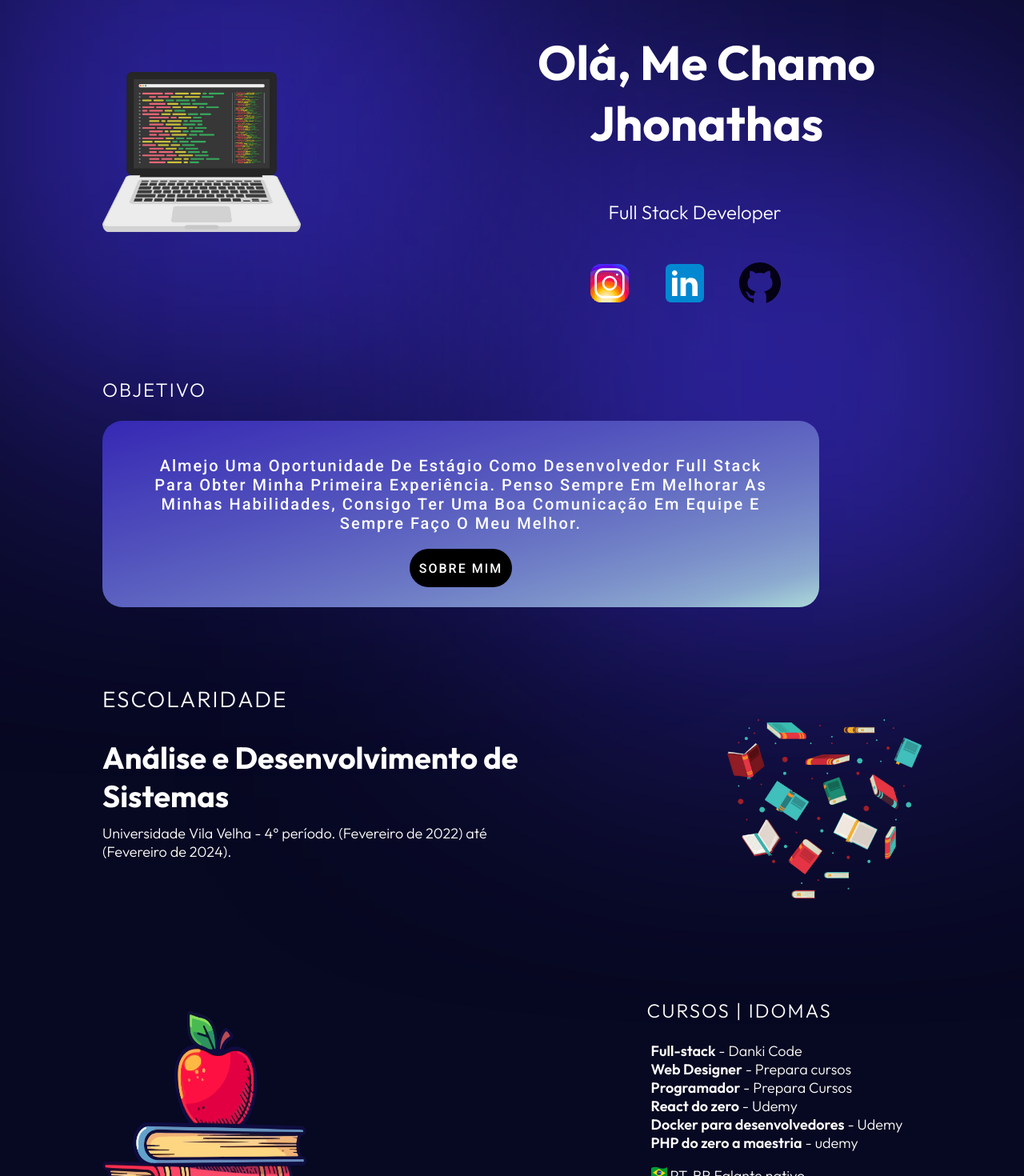
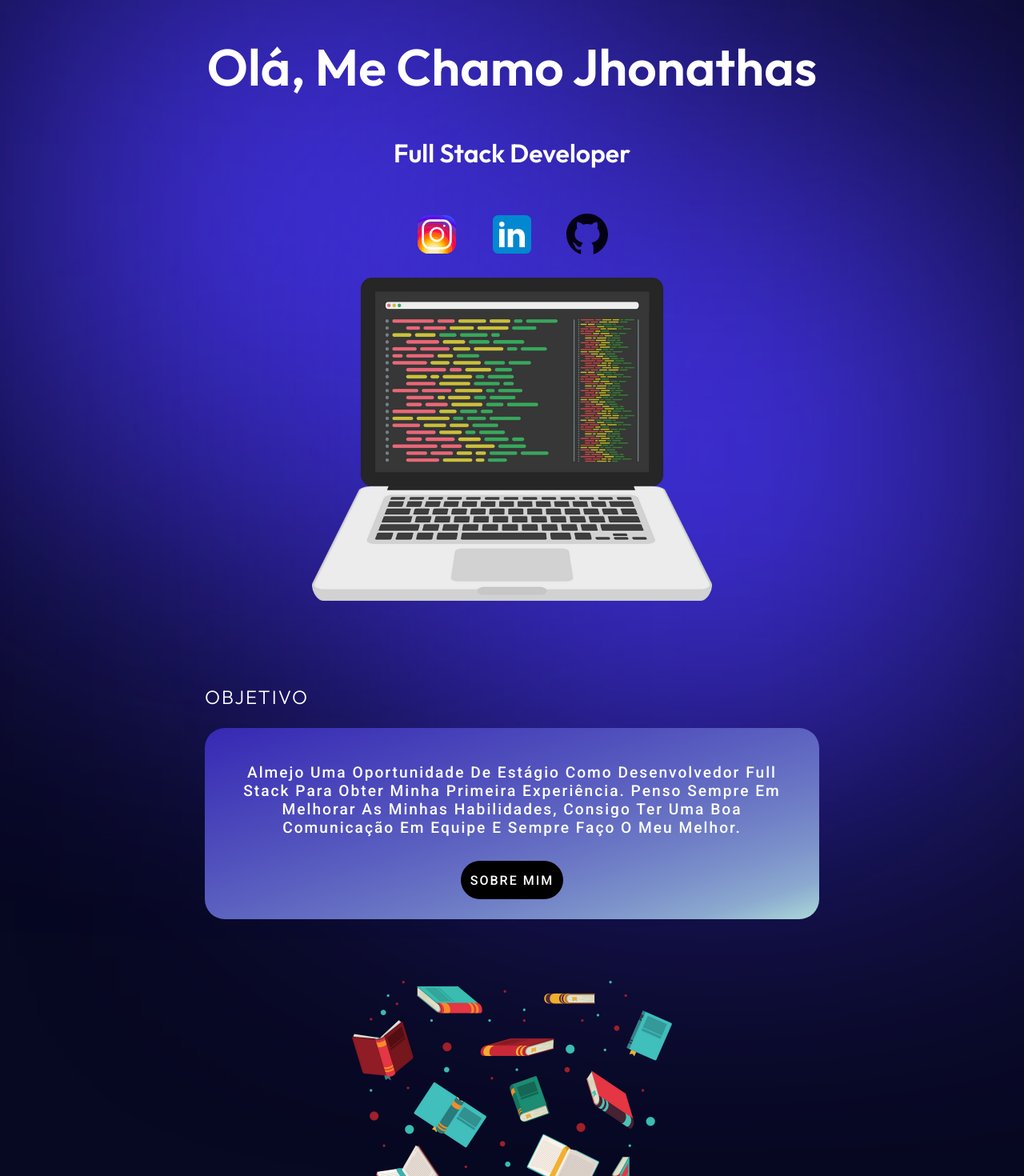
Before and after one commit to DevJhonathas/Portfolio2024, a React (Create React App) app in the folder frontend/: page / in a window 1280 px wide. Shown: the part 120-1590 px from the top of the page at 80% size. Built offline with nearby package versions, Linux system fonts and the light colour scheme.

Commit message:
Consertando responsividade Home, About

```diff
--- a/frontend/src/components/MessageText.css
+++ b/frontend/src/components/MessageText.css
@@ -26,7 +26,7 @@
     }
 
     .messageText p{
-        width: 70vw;
+        max-width: 70vw;
         font-size: 1.5em;
     }
 }
--- a/frontend/src/components/MessageWithButton.css
+++ b/frontend/src/components/MessageWithButton.css
@@ -13,13 +13,12 @@
 .component_text p {
     text-align: center;
     margin: 0px 200px 0px 200px;
-    padding-bottom: 20px;
     text-transform: capitalize;
     font-weight: 500;
 }
 
 .component_text ul{
-    margin: 0px 0px 20px 0px;
+    margin: 2% 0px 20px 0px;
     padding: 0px;
 }
 
@@ -52,7 +51,16 @@
     color: #ffff;
     text-decoration: none;
 }
+@media (max-width: 1350px){
+    .component_text p{
+        margin: 0px 20px 0px 20px;
+    }
 
+    .component_text ul{
+        margin: 4% 0px 20px 0px;
+        padding: 0px;
+    }
+}
 @media (max-width: 1024px){
     .button{
         font-size: 1em;
--- a/frontend/src/global.css
+++ b/frontend/src/global.css
@@ -8,6 +8,7 @@
 html, body{
   padding: 0;
   margin: 0;
+  box-sizing: border-box;
 }
 
 body{
@@ -21,12 +22,12 @@ h1, h2, h3, p{
 }
 
 .container{
- margin: 32px 10% 50px 10%;
+ margin: 32px 20% 50px 20%;
 }
 
 .circle_shape{
-  width: 580px;
-  height: 580px;
+  width: 780px;
+  height: 780px;
   box-shadow: inset 0px 0px 200px 525px rgb(74, 55, 249, .9);
   position: absolute;
 }
@@ -77,6 +78,7 @@ h1, h2, h3, p{
   display: flex;
   flex-direction: column;
   align-items: center;
+  text-transform: capitalize;
 }
 
 .text_about_me h1{
@@ -88,9 +90,23 @@ h1, h2, h3, p{
 .text_about_me p{
   font-size: 2em;
   font-weight: 600;
-  max-width: 20vw;
-  text-align: center;
-  margin-top: -10%;
+  max-width: 25vw;
+  text-align: center;}
+
+@media (max-width: 1440px){
+  .text_about_me h1{
+      font-size: 4em;
+  }
+
+  .text_about_me p{
+      font-size: 2em;
+  }
+}
+
+@media (max-width: 1280px){
+  .text_about_me h1{
+    padding: 0px;
+  }
 }
 
 @media (max-width: 768px){
@@ -111,4 +127,15 @@ h1, h2, h3, p{
   .img_icons_rede_sociais{
     width: 20vw;
   }
+
+  .text_about_me h1{
+    margin-top: 10px;
+    font-size: 4em;
+    margin-bottom: -20px;
+  }
+
+  .text_about_me p{
+      font-size: 1.5em;
+      max-width: 70vw;
+  }
 }
--- a/frontend/src/pages/About/About.jsx
+++ b/frontend/src/pages/About/About.jsx
@@ -79,8 +79,8 @@ const About = () => {
           <img src={apple_with_books} className="img_books_and_apple" alt="apple_with_books" />
         </div>
         <div className="subtitle courses_text_about">
-            <h3>Cursos | idomas</h3>
             <ul className='courses_list'>
+              <h3>Cursos | idomas</h3>
               <li><span>Full-stack</span> - Danki Code</li>
               <li><span>Web Designer</span> - Prepara cursos</li>
               <li><span>Programador</span> - Prepara Cursos</li>
--- a/frontend/src/pages/Home/Home.css
+++ b/frontend/src/pages/Home/Home.css
@@ -1,58 +1,28 @@
 .container_home{
     position: relative;
-    display: flex;
-    flex-direction: column;
-    justify-content: center;
 }
 
-.container_home p{
-    color: #ffff;
+.section_hero_home{
+    display: flex;
+    flex-direction: row;
+    align-items: center;
+    flex-wrap: nowrap;
+    justify-content: space-between;
 }
 
-.section_hero{
-    display: flex;
-    flex-direction: row;
-    column-gap: 33%;
-}
-
-.Component_message_text{
-    font-size: 2.5em;
-    font-weight: 400;
-    justify-content: center;
-    align-items: center;
-    text-align: center;
-}
-
-.title_and_icons h1{
-    font-size: 6.3em;
-    width: 30vw;
-    height: 200px;
-    padding-bottom: -40px;
-    text-align: center;
-}
-
-.title_and_icons{
-    text-transform: capitalize;
-}
-
-.title_and_icons p{
-    font-size: 24px;
-    padding-left: 15%;
-    padding-right: 10%;
-    text-align: center;
+.p_about_me{
+    margin-top: -5%;
 }
 
 .img_laptop{
-    margin-top: 100px;
-    width: 20vw;
-    height: 40vh;
+    max-width: 500px;
 }
 
+/* object */
 .section_object{
     display: flex;
     flex-direction: column;
-    color: #ffff;
-    margin-top: 5vh;
+    margin-top: 10%;
 }
 
 .section_object p{
@@ -60,18 +30,17 @@
     letter-spacing: 2px;
 }
 
+/* School */
 .section_school{
     display: flex;
     flex-direction: row;
     align-items: center;
-    gap: 40%;
-    margin-top: 5vh;
+    justify-content: space-between;
+    margin-top: 10%;
 }
 
 .falling_books{
-    margin-top: 100px;
-    width: 20vw;
-    height: 50vh;
+    max-width: 400px;
 }
 
 .school h3{
@@ -92,19 +61,18 @@
     width: 600px;
 }
 
+/* Course */
 .section_courses{
     display: flex;
     flex-direction: row;
     align-items: center;
-    margin-top: 5vh;
+    justify-content: space-between;
+    margin-top: 10%;
     color: #ffff;
-    gap: 48%;
 }
 
 .apple_with_books{
-    margin-top: 100px;
-    width: 20vw;
-    height: 50vh;
+    max-width: 400px;
 }
 
 .section_courses h3{
@@ -112,7 +80,6 @@
     font-weight: 500;
     font-size: 24px;
     text-transform: uppercase;
-    margin-left: 35px;
 }
 
 .section_courses li{
@@ -131,14 +98,13 @@
     width: 20px;
 }
 
+/* Projects */
 .section_projects{
-    margin-top: 15vh;
+    margin-top: 10%;
 }
 
 .section_projects h2{
     margin-top: 50px;
-    margin-bottom: 40px;
-    font-size: 30px;
     font-weight: bold;
 }
 
@@ -148,169 +114,72 @@
     width: 600px
 }
 
-/* responsividade */
-@media (max-width: 2310px){
-    .section_hero{
-        column-gap: 28.5%;
+/* Responsividade */
+@media (max-width: 1650px){
+    .school h2{
+        font-size: 2em;
+        max-width: 30vw;
     }
 
-    .img_laptop{
-        width: 20vw;
-        height: 30vh;
-    }
-
-    .title_and_icons h1{
-        font-size: 80px;
-        width: 600px;
-        margin-left: -30px;
-    }
-
-    .title_and_icons p{
-        font-size: 24px;
-        margin-top: -40px;
-    }
-
-    .icons_img{
-        width: 80px;
-        height: 80px;
-    }
-
-    .section_object p{
-        font-size: 20px;
-        width: 800px;
-    }
-
-    .form_container{
-        width: 70vw;
-        max-width: 70vw;
-        min-width: 38vw;
-    }
-
-    .section_school{
-        gap: 25%;
-    }
-
-    .falling_books{
-        margin-top: 100px;
-        width: 20vw;
-        height: 40vh;
-    }
-
-    .school h2{
-        font-size: 42px;
-    }
-
-    .section_courses{
-        gap: 38%;
-    }
-
-    .courses{
-        margin-left: -44px;
-    }
-
-    .apple_with_books{
-        width: 20vw;
-        height: 40vh;
+    .school p{
+        max-width: 30vw;
     }
 }
 
-@media (max-width: 1820px){
-    .section_hero{
-        column-gap: 26.5%;
+@media (max-width: 1350px){
+    .section_hero_home{
+        flex-wrap: wrap-reverse;
+        justify-content: center;
+    }
+    .section_school{
+        flex-wrap: wrap-reverse;
+        justify-content: center;
+    }
+    .section_courses{
+        flex-wrap: wrap;
+        justify-content: center;
     }
 
-    .title_and_icons h1{
-        font-size: 60px;
-    }
-    .img_laptop{
-        height: 25vh;
-    }
-
-    .section_object p{
-        font-size: 20px;
-        width: 800px;
-    }
-
-    .msg_form{
-        width: 69.5vw;
-    }
-
-    .section_school{
-        gap: 23%;
-    }
-
-    .falling_books{
-        height: 28vh;
-    }
-
-    .school h2{
-        font-size: 42px;
-    }
-
-    .section_courses{
-        gap: 38%;
-    }
-
-    .courses{
-        margin-left: -20px;
-    }
-
-    .apple_with_books{
-        width: 20vw;
-        height: 40vh;
+    .my_objective p{
+        font-size: 1.2em;
     }
 }
 
-@media (max-width: 1820px){
-    .section_school{
-        gap: 20%;
+@media (max-width: 884px){
+    .falling_books,
+    .apple_with_books{
+        max-width: 400px;
+        margin-top: 10%;
+        margin-bottom: 10%;
     }
 
-    .school h2{
-        font-size: 42px;
-    }
-
-    .section_courses{
-        gap: 40%;
-    }
-
-    .courses{
-        margin-left: -20px;
-    }
-
-    .apple_with_books{
-        width: 20vw;
-        height: 40vh;
+    .p_about_me{
+        margin-top: -10%;
     }
 }
 
-@media (max-width: 1525px){
-    .school h2{
-        font-size: 38px;
-    }
-    .school p{
-        font-size: 18px;
-        width: 500px;
-    }
-
-    .apple_with_books{
-        height: 40vh;
-    }
-
-    .section_courses h3{
-        font-size: 24px;
-    }
-
-    .section_courses span,
-    .section_courses li{
-        font-size: 18px;
+@media (max-width: 768px){
+    .p_about_me{
+        margin-top: 5%;
     }
 }
 
-@media (max-width: 375px){
-
+@media (max-width: 520px){
+    .img_laptop,
+    .apple_with_books,
+    .falling_books{
+        max-width: 300px;
+    }
 }
 
-@media (max-width: 320px){
+@media (max-width: 450px){
+    .p_about_me{
+        margin-top: 0%;
+    }
+}
 
+@media (max-width: 390px){
+    .section_projects h2{
+        font-size: 0px;
+    }
 }
--- a/frontend/src/pages/Home/Home.jsx
+++ b/frontend/src/pages/Home/Home.jsx
@@ -18,11 +18,15 @@ import MessageWithButton from '../../components/MessageWithButton';
 const Home = () => {
   return (
     <div className='container_home'>
-      <section className="section_hero form_container">
+      <section className="section_hero_home">
+        <div>
           <img src={laptop} alt="laptop" className='img_laptop'/>
-        <div className="title_and_icons form_container">
-          <h1>Olá, me chamo jhonathas</h1>
+        </div>
+        <div className="text_about_me">
+          <h1>Olá, Me chamo jhonathas</h1>
+          <div className='p_about_me'>
             <p>Full Stack Developer</p>
+          </div>
           <div className="icons_rede_social">
             <ul>
               <li>
@@ -49,7 +53,7 @@ const Home = () => {
         <div className='subtitle'>
           <h3>Objetivo</h3>
         </div>
-        <div className='form_container'>
+        <div className='my_objective'>
           <MessageWithButton
           msg={"Almejo uma oportunidade de estágio como desenvolvedor Full stack para obter minha primeira experiência. Penso sempre em melhorar as minhas habilidades, consigo ter uma boa comunicação em equipe e sempre faço o meu melhor."}
           type="button"
@@ -59,7 +63,7 @@ const Home = () => {
       </section>
 
       <section className="section_school">
-        <div className="school form_container">
+        <div className="school">
           <div className="subtitle">
             <h3>Escolaridade</h3>
           </div>
@@ -67,16 +71,18 @@ const Home = () => {
             <p>Universidade Vila Velha - 4° período.
             (Fevereiro de 2022) até (Fevereiro de 2024).</p>
           </div>
+        <div>
           <img src={falling_books} className='falling_books' alt="falling_books" />
+        </div>
       </section>
 
       <section className="section_courses">
         <img src={apple_with_books} className='apple_with_books' alt="apple_with_books" />
         <div className="courses form_container">
+            <ul className='courses_list'>
               <div className="subtitle">
                 <h3>Cursos | idomas</h3>
               </div>
-            <ul className='courses_list'>
               <li><span>Full-stack</span> - Danki Code</li>
               <li><span>Web Designer</span> - Prepara cursos</li>
               <li><span>Programador</span> - Prepara Cursos</li>
@@ -92,7 +98,7 @@ const Home = () => {
       </section>
 
       <section className="section_projects">
-        <div className='form_container'>
+        <div>
           <MessageWithButton
           msg_title={"Está preparado?"}
           msg={"Venha conhecer meus projetos"}
```
Also changed, not shown: frontend/src/pages/About/About.css (+13 -8 lines), frontend/src/pages/Projects/Projects.jsx (+9 -9 lines). Lines whose indentation alone changed are shown as unchanged.
